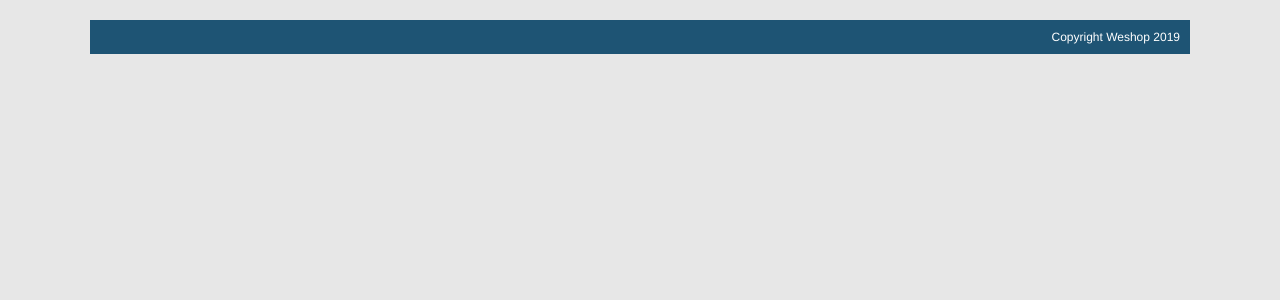
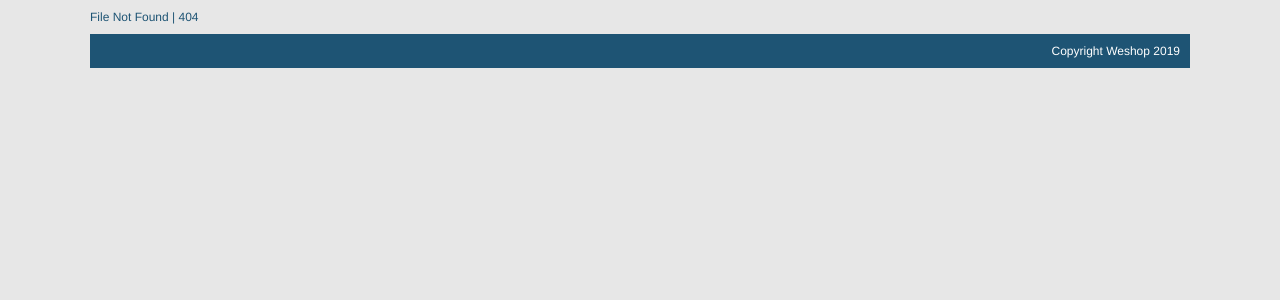
Before and after one commit to Rahadii/weshop, a PHP site: page /weshop/index.php in a window 1280 px wide. Shown: the part 120-420 px from the top of the page. Run offline with PHP 8.4, Linux system fonts and the light colour scheme.

Commit message:
update index.php for checking file
if file exist then include file to content

```diff
--- a/weshop/index.php
+++ b/weshop/index.php
@@ -1,9 +1,6 @@
 <?php
-// include helper
-include_once("function/helper.php");
-
-$page = isset($_GET['page']) ? $_GET['page'] : false;
-echo $page;
+	include_once("function/helper.php");
+	$page = isset($_GET['page']) ? $_GET['page'] : false;
 ?>
 <!DOCTYPE html>
 <html>
@@ -27,11 +24,21 @@ echo $page;
 				<a href="<?php echo BASE_URL."index.php?page=keranjang"; ?>" id="button-keranjang">
 					<img src="<?php echo BASE_URL."images/cart.png"; ?>">
 				</a>
-
 			</div>
 		</div>
 
-		<div id="content"></div>
+		<div id="content">
+			<?php
+			// for checking file
+				$filename = "$page.php";
+				// checking
+				if(file_exists($filename)){
+					include_once($filename); // include if file exist
+				}else{
+					echo "File Not Found | 404"; // Not Found Page
+				}
+			?>
+		</div>
 
 		<div id="footer">
 			<p>Copyright Weshop 2019</p>
```
